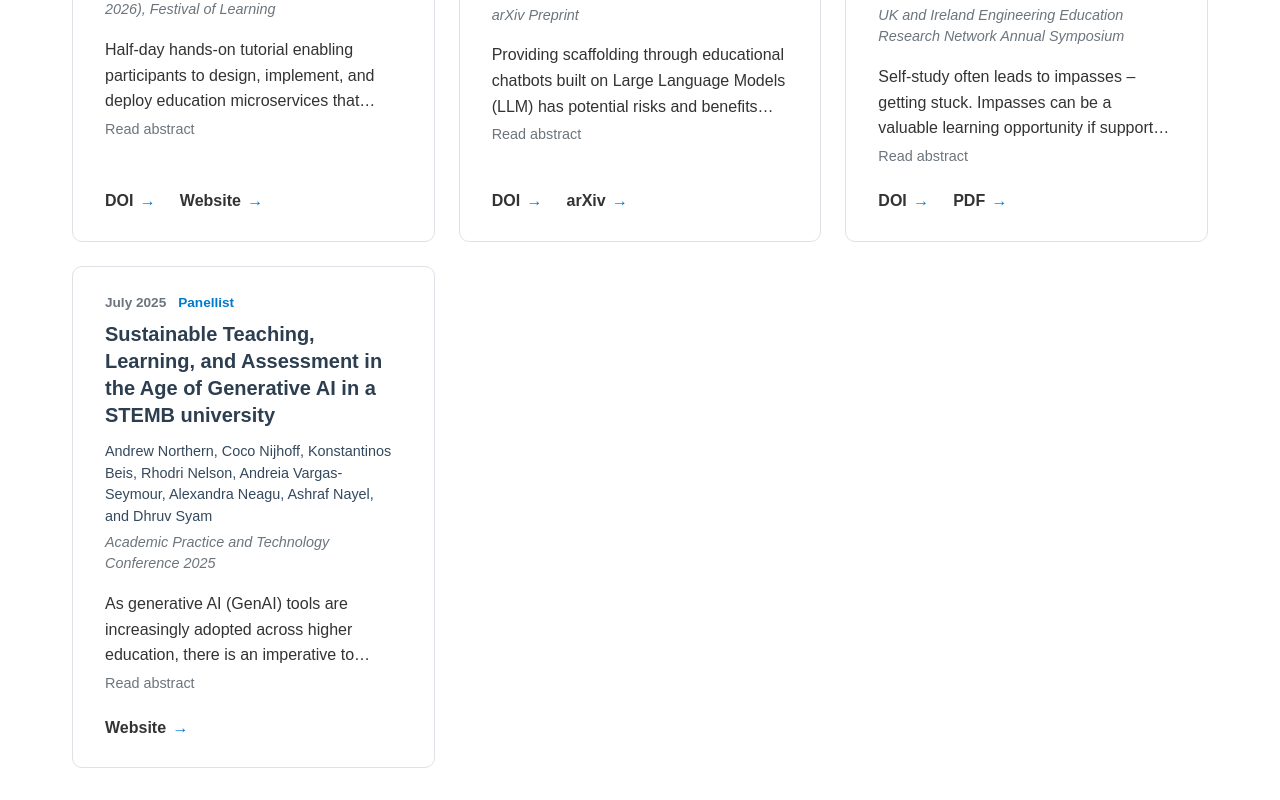
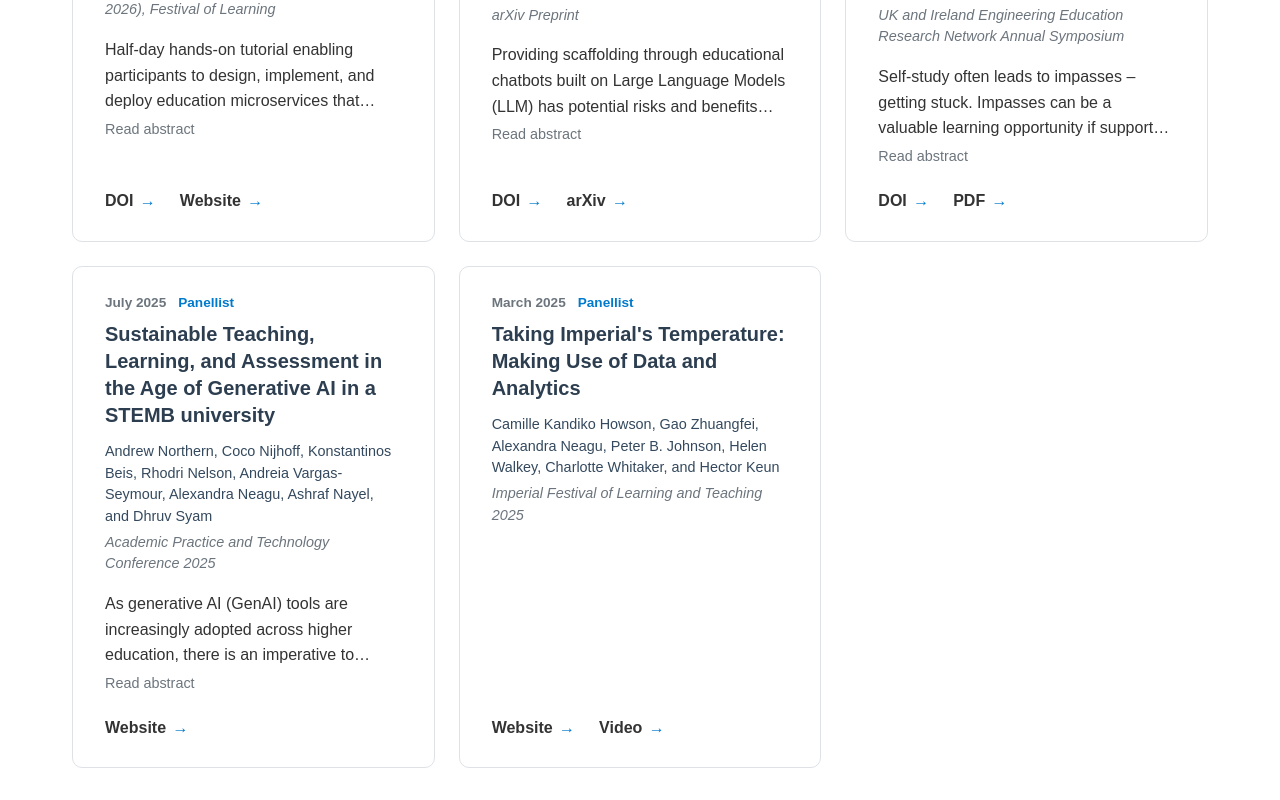
Before and after one commit to neagualexa/neagualexa.github.io, a React (Create React App) app: page /publications in a window 1280 px wide. Shown: the part 1015-1815 px from the top of the page. Built offline with nearby package versions, Linux system fonts and the light colour scheme.

Commit message:
update publications with panel

```diff
--- a/src/components/PublicationCard.js
+++ b/src/components/PublicationCard.js
@@ -77,7 +77,9 @@ const PublicationCard = ({ publication }) => {
       </div>
 
       <h3 className="publication-title">{publication.title}</h3>
-      <p className="publication-authors">{formatAuthors(publication.authors)}</p>
+      {publication.authors?.length > 0 && (
+        <p className="publication-authors">{formatAuthors(publication.authors)}</p>
+      )}
       {venue && <p className="publication-venue">{venue}</p>}
 
       {publication.abstract && (
@@ -126,7 +128,7 @@ PublicationCard.propTypes = {
   publication: PropTypes.shape({
     title: PropTypes.string.isRequired,
     role: PropTypes.string,
-    authors: PropTypes.arrayOf(PropTypes.string).isRequired,
+    authors: PropTypes.arrayOf(PropTypes.string),
     date: PropTypes.string.isRequired,
     journal: PropTypes.string,
     conference: PropTypes.string,
--- a/src/data/newsData.json
+++ b/src/data/newsData.json
@@ -37,7 +37,7 @@
     },
     {
       "start": "2025-03-26",
-      "title": "Panelist at Imperial Festival of Learning and Teaching 2025",
+      "title": "Panellist at Imperial Festival of Learning and Teaching 2025",
       "description": "Panel: \"Taking Imperial's temperature: Making use of data and analytics\"",
       "type": "presentation",
       "links": [
--- a/src/data/publicationsData.json
+++ b/src/data/publicationsData.json
@@ -232,6 +232,32 @@
           "filename": "2025_EERN_Paper_Proceedings_Extracted.pdf"
         }
       ]
+    },
+    {
+      "id": "2025-imperial-folt-panel",
+      "role": "Panellist",
+      "title": "Taking Imperial's Temperature: Making Use of Data and Analytics",
+      "authors": [
+        "Camille Kandiko Howson",
+        "Gao Zhuangfei",
+        "Alexandra Neagu",
+        "Peter B. Johnson",
+        "Helen Walkey",
+        "Charlotte Whitaker",
+        "Hector Keun"
+      ],
+      "conference": "Imperial Festival of Learning and Teaching 2025",
+      "date": "2025-03-26",
+      "links": [
+        {
+          "type": "Website",
+          "url": "https://www.imperial.ac.uk/staff/educational-development/networks-and-events/festival-of-learning-and-teaching/festival-of-learning-and-teaching-2025/"
+        },
+        {
+          "type": "Video",
+          "url": "https://www.youtube.com/watch?v=KBvAi2zIFTc&list=PLXT0ciAgPO2ySZOGJLV6rogkIjX0VLXQY"
+        }
+      ]
     }
   ]
 }
```
